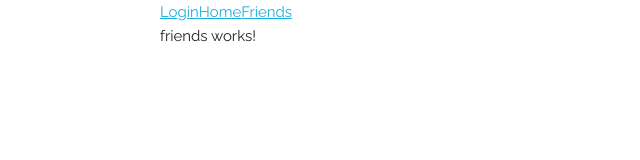
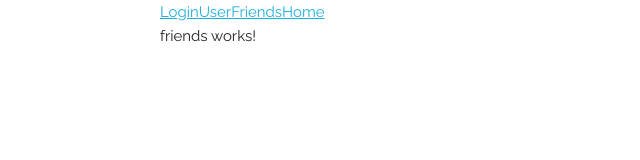
Before and after one commit to tadeork/face-like, an Angular app: page /friends in a window 1280 px wide. Shown: the top 160 px of the page, without its empty margins (0-640 px from the left). Built offline with nearby package versions, Linux system fonts and the light colour scheme; sample sign-in values are in the browser's storage.

Commit message:
new routes

```diff
--- a/src/app/app.component.html
+++ b/src/app/app.component.html
@@ -1,9 +1,11 @@
 <div class="row">
   <div class="six column">
     <nav>
+      <!-- TODO llevar este nav-bar a un componente y agregar la funcionalidad que pregunte si el user está logeado-->
       <a routerLink="/login" routerLinkActive="active">Login</a>
+      <a routerLink="/user" routerLinkActive="active">User</a>
+      <a routerLink="/friends" routerLinkActive="active">Friends</a>
       <a routerLink="/home" routerLinkActive="active">Home</a>
-      <a routerLink="/friends" routerLinkActive="active">Friends</a>
     </nav>
   </div>
 
--- a/src/app/app.route.ts
+++ b/src/app/app.route.ts
@@ -6,8 +6,9 @@ import {LoginComponent } from './login/login.component';
 import { NotFoundComponent } from './not-found/not-found.component';
 
 export const appRoutes: Routes = [
-  { path: 'home', component: HomeComponent, canActivate: [AuthorizeGuard] },
+  { path: 'user', component: HomeComponent, canActivate: [AuthorizeGuard] },
   { path: 'friends', component: FriendsComponent, canActivate: [AuthorizeGuard] },
+  { path: 'home', component: FriendsComponent, canActivate: [AuthorizeGuard] },
   { path: 'login', component: LoginComponent },
   { path: '', redirectTo: 'home', pathMatch: 'full'},
   { path: '**', component: NotFoundComponent },
```
